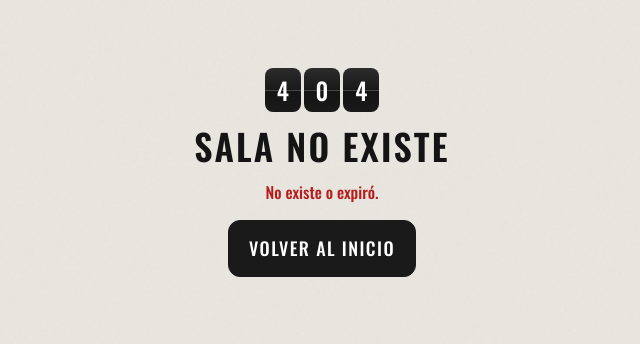
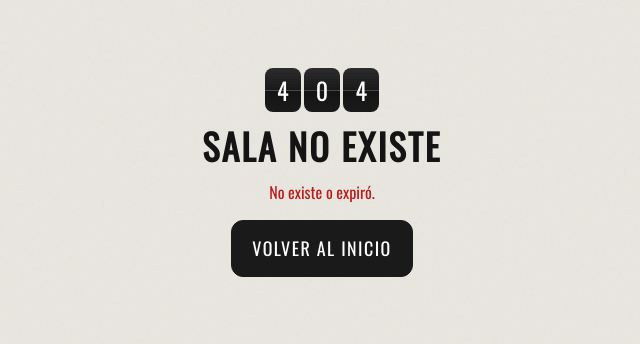
Before and after one commit to bernytorito22-arch/ping-pong, a website built with Vite: page src/client/index.html in a window 1280 px wide. Shown: the whole page, without its empty margins (318-958 px from the left). Built offline with nearby package versions, Linux system fonts and the light colour scheme.

Commit message:
feat: self-host Oswald, add favicon, and document rooms
Serve the typeface with the app so a weak garage network does not wait on Google Fonts, and explain how to create a sala and share the URL.

Co-authored-by: Cursor <cursoragent@cursor.com>

```diff
--- a/package.json
+++ b/package.json
@@ -18,5 +18,8 @@
     "vite": "^7.1.3",
     "vitest": "^3.2.4",
     "wrangler": "^4.33.0"
+  },
+  "dependencies": {
+    "@fontsource/oswald": "^5.3.0"
   }
 }
--- a/src/client/index.html
+++ b/src/client/index.html
@@ -4,9 +4,9 @@
     <meta charset="UTF-8" />
     <meta name="viewport" content="width=device-width, initial-scale=1" />
     <title>Ping Pong</title>
-    <link rel="preconnect" href="https://fonts.googleapis.com" />
-    <link rel="preconnect" href="https://fonts.gstatic.com" crossorigin />
-    <link href="https://fonts.googleapis.com/css2?family=Oswald:wght@400;500;600;700&display=swap" rel="stylesheet" />
+    <link rel="icon" href="/favicon.svg" type="image/svg+xml" />
+    <link rel="icon" href="/favicon-32.png" type="image/png" sizes="32x32" />
+    <link rel="apple-touch-icon" href="/apple-touch-icon.png" />
     <link rel="stylesheet" href="/styles.css" />
   </head>
   <body>
--- a/src/client/styles.css
+++ b/src/client/styles.css
@@ -1,3 +1,7 @@
+@import "@fontsource/oswald/latin-400.css";
+@import "@fontsource/oswald/latin-500.css";
+@import "@fontsource/oswald/latin-600.css";
+
 :root {
   --board: #e8e6df;
   --surface: #ffffff;
```
Also changed, not shown: README.md (added), src/client/public/apple-touch-icon.png (added), src/client/public/favicon-32.png (added), src/client/public/favicon.svg (added), 1 other file.
